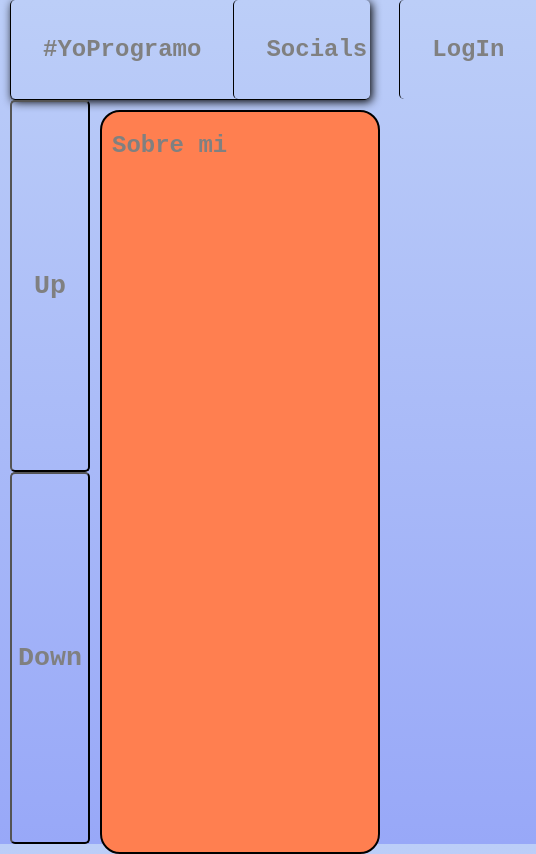
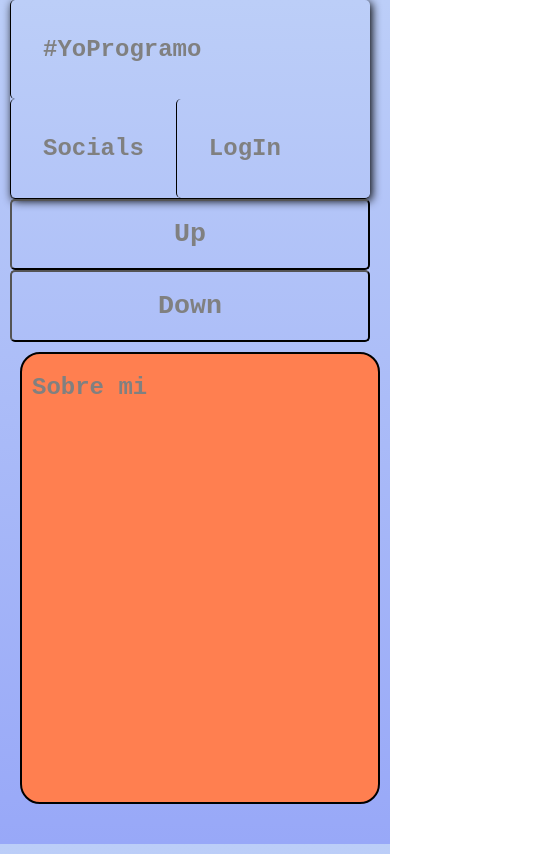
Before and after one commit to AtaArias/maquetado-practica, a plain HTML site: page index.html in a window 390 px wide. Shown: the top 854 px of the page, 536 px wide, since content can reach past the window. Drawn offline with Linux system fonts and the light colour scheme; a web font is replaced by a local one.

Commit message:
Style changes for more adaptability

```diff
--- a/mystyle.css
+++ b/mystyle.css
@@ -12,6 +12,8 @@ body {
 
     background: linear-gradient(0deg, #98A8F8, #BCCEF8);
     margin: 0px 20px 0px 10px;
+
+    overflow: hidden;
 }
 
 nav {
@@ -19,6 +21,8 @@ nav {
     width: 100%;
 
     border-radius: 5px;
+
+    flex-wrap: wrap;
 
     box-shadow: 2px 2px 10px;
 
@@ -92,12 +96,13 @@ article {
 
 article.page {
     border-radius: 20px;
+    height: 90%;
 
     background-color: coral;
 }
 
 article.page[data-status="inactive"] {
-    transform: translate(0px, 100%);
+    transform: translate(0px, 120%);
 }
 
 article.page[data-status="active"]{
@@ -147,3 +152,8 @@ button{
 
     border-radius: 5px;
 }
+@media screen and (max-width:870px){
+    .content-div{
+        flex-direction: column;
+    }
+}
```
